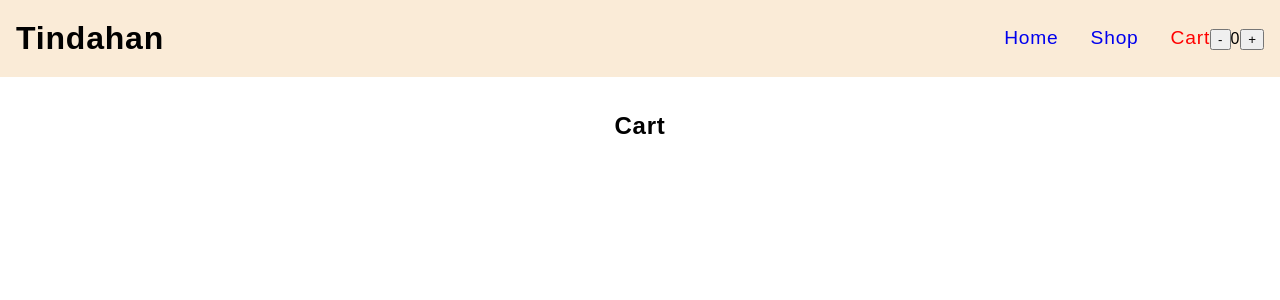
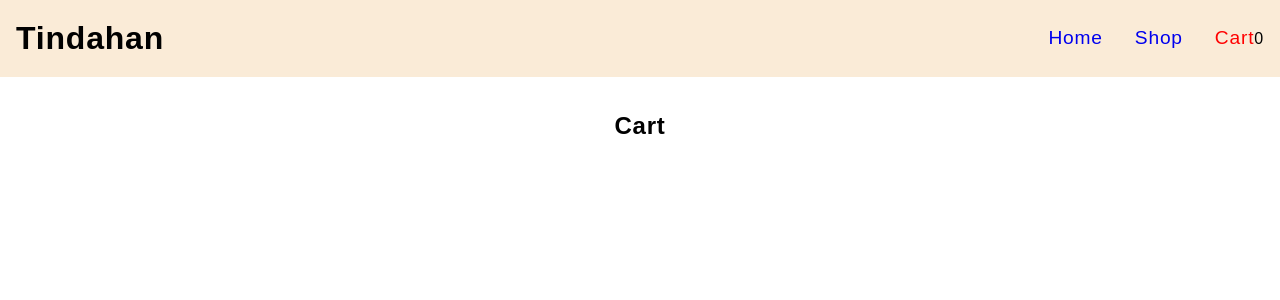
Before and after one commit to etanyosef/shopping-cart, a React (Vite) app: page /cart in a window 1280 px wide. Shown: the top 300 px of the page. Built offline with nearby package versions, Linux system fonts and the light colour scheme.

Commit message:
cleanup header

```diff
--- a/src/components/Header/Header.jsx
+++ b/src/components/Header/Header.jsx
@@ -4,15 +4,7 @@ import { useContext, useState } from "react";
 import { CartContext } from "../../context/CartContext";
 
 export default function Header() {
-    const {cart, setCart, cartLength} = useContext(CartContext);
-
-    function decrement() {
-        setCart(prevCart => prevCart - 1)
-    }
-
-    function increment() {
-        setCart(prevCart => prevCart + 1)
-    }
+    const {cartLength} = useContext(CartContext);
 
     return (
         <header>
@@ -28,9 +20,7 @@ export default function Header() {
                     </li>
                     <li>
                         <NavLink to="/cart">Cart</NavLink>
-                        <button onClick={decrement}>-</button>
                         <span>{cartLength}</span>
-                        <button onClick={increment}>+</button>
                     </li>
                 </ul>
             </nav>
```
